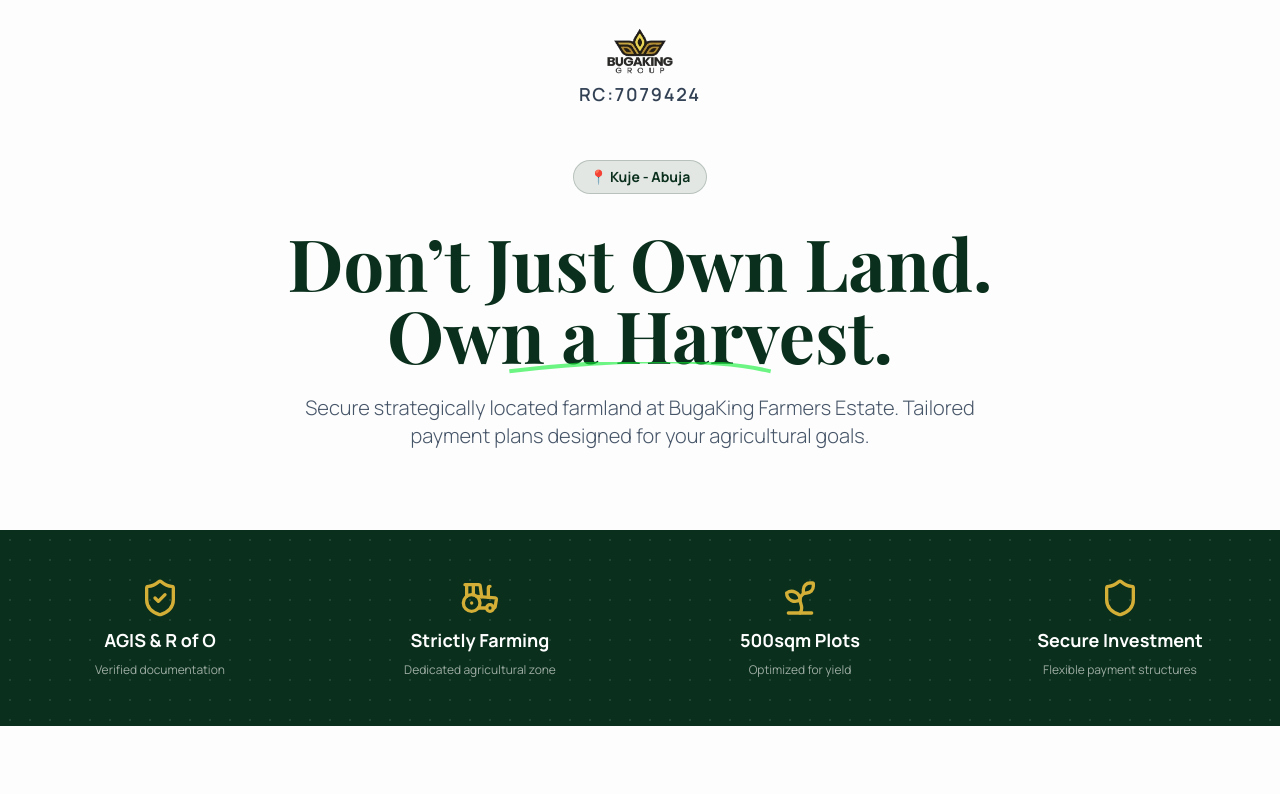
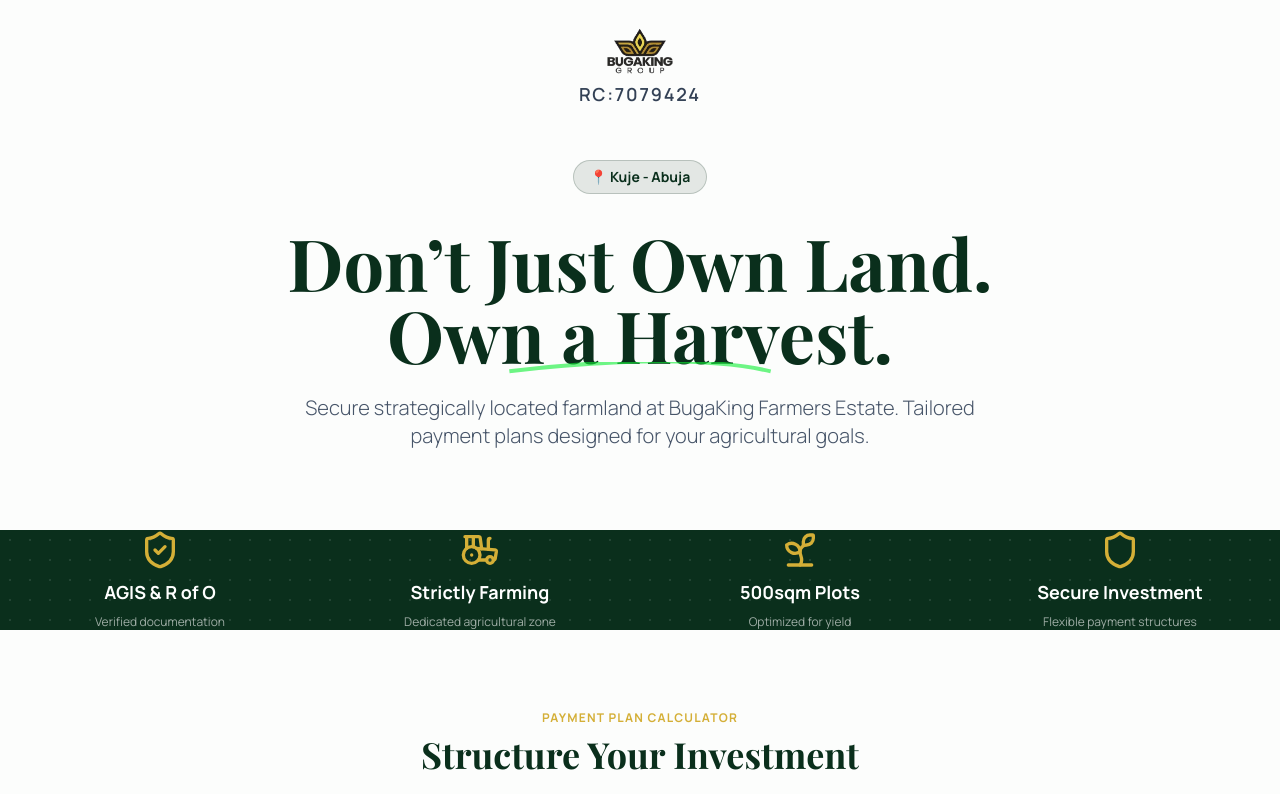
Before and after one commit to kelvinjones1234/bugakingfs, a Next.js app: page /bugaking-farmers-estate in a window 1280 px wide. Shown: the top 794 px of the page. Built offline with nearby package versions, Linux system fonts and the light colour scheme; no server answers; a web font is replaced by a local one.

Commit message:
added ads page

```diff
--- a/src/app/bugaking-farmers-estate/components/Main.tsx
+++ b/src/app/bugaking-farmers-estate/components/Main.tsx
@@ -108,7 +108,7 @@
 
       <main className="w-full mx-auto flex flex-col items-center gap-20 bg-[#fcfdfc]">
         {/* --- FEATURES STRIP --- */}
-        <section className="w-full bg-[#0a2f1c] text-white py-12 px-4 relative overflow-hidden">
+        <section className="w-full bg-[#0a2f1c] text-white px-4 relative overflow-hidden">
           <div
             className="absolute inset-0 opacity-10"
             style={{
@@ -346,7 +346,7 @@
         </section>
 
         {/* --- GALLERY CAROUSEL --- */}
-        <section className="w-full py-12 sm:py-16 bg-slate-50 overflow-hidden">
+        <section className="w-full sm:py-16 bg-slate-50 overflow-hidden">
           <div className="max-w-7xl mx-auto px-4 sm:px-6 lg:px-8 mb-6 sm:mb-8 flex flex-row items-end sm:items-center justify-between gap-4">
             <div className="flex-1">
               <h2 className="font-['Playfair_Display',_serif] font-bold text-2xl md:text-3xl text-[#0a2f1c] leading-tight">
```
